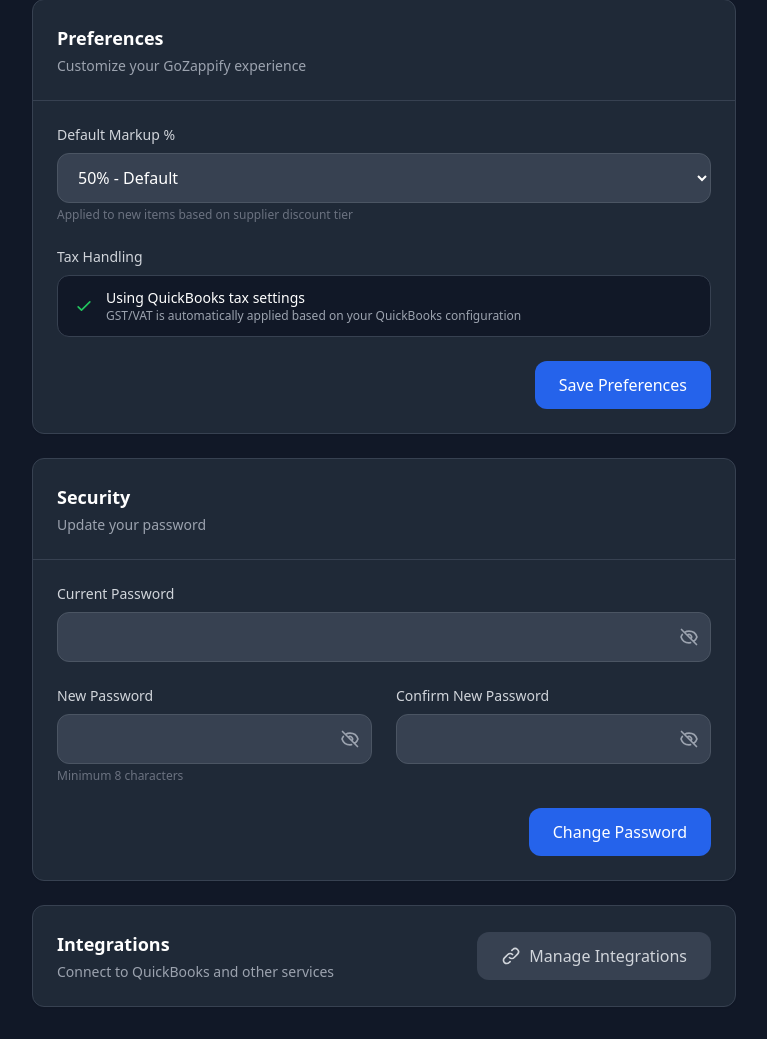
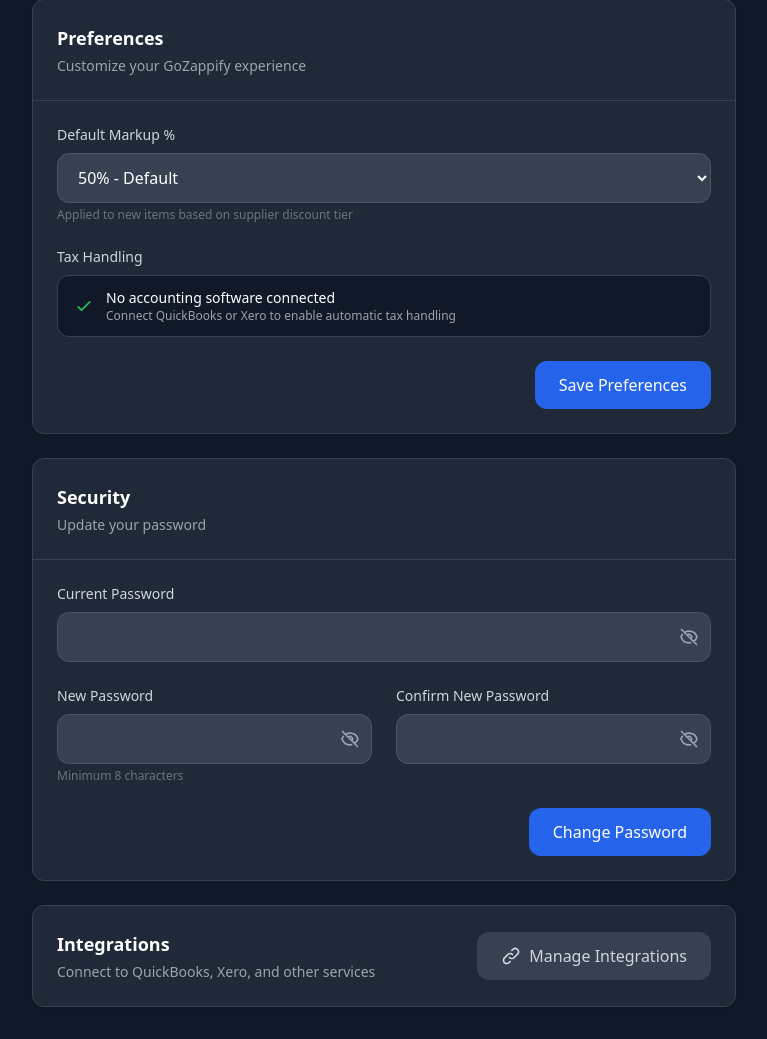
Before and after one commit to IncognitoJsy/invoice-processor-saas, a Flask app: page /settings/ in a window 1280 px wide. Shown: the part 747-1786 px from the top of the page, without its empty margins (256-1023 px from the left). Run offline with Flask 3, Linux system fonts and the light colour scheme; the visitor is signed in with stand-in values (Sample User, id 1); some libraries are stand-ins or nearby versions.

Commit message:
Dynamic tax handling display - show Xero or QuickBooks based on connection

```diff
--- a/app/templates/settings/index.html
+++ b/app/templates/settings/index.html
@@ -88,8 +88,16 @@
                             <path stroke-linecap="round" stroke-linejoin="round" stroke-width="2" d="M5 13l4 4L19 7"/>
                         </svg>
                         <div>
+                            {% if current_user.xero_tenant_id %}
+                            <p class="text-sm font-medium text-gray-900 dark:text-white">Using Xero tax settings</p>
+                            <p class="text-xs text-gray-500 dark:text-gray-400">GST/VAT is automatically applied based on your Xero configuration</p>
+                            {% elif current_user.quickbooks_realm_id %}
                             <p class="text-sm font-medium text-gray-900 dark:text-white">Using QuickBooks tax settings</p>
                             <p class="text-xs text-gray-500 dark:text-gray-400">GST/VAT is automatically applied based on your QuickBooks configuration</p>
+                            {% else %}
+                            <p class="text-sm font-medium text-gray-900 dark:text-white">No accounting software connected</p>
+                            <p class="text-xs text-gray-500 dark:text-gray-400">Connect QuickBooks or Xero to enable automatic tax handling</p>
+                            {% endif %}
                         </div>
                     </div>
                 </div>
@@ -179,7 +187,7 @@
                 <div class="flex items-center justify-between">
                     <div>
                         <h2 class="text-lg font-semibold text-gray-900 dark:text-white">Integrations</h2>
-                        <p class="text-sm text-gray-500 dark:text-gray-400 mt-1">Connect to QuickBooks and other services</p>
+                        <p class="text-sm text-gray-500 dark:text-gray-400 mt-1">Connect to QuickBooks, Xero, and other services</p>
                     </div>
                     <a href="{{ url_for('integrations.integrations_overview') }}"
                        class="px-6 py-3 bg-gray-100 dark:bg-gray-700 hover:bg-gray-200 dark:hover:bg-gray-600 text-gray-700 dark:text-gray-300 font-medium rounded-xl transition flex items-center">
```
